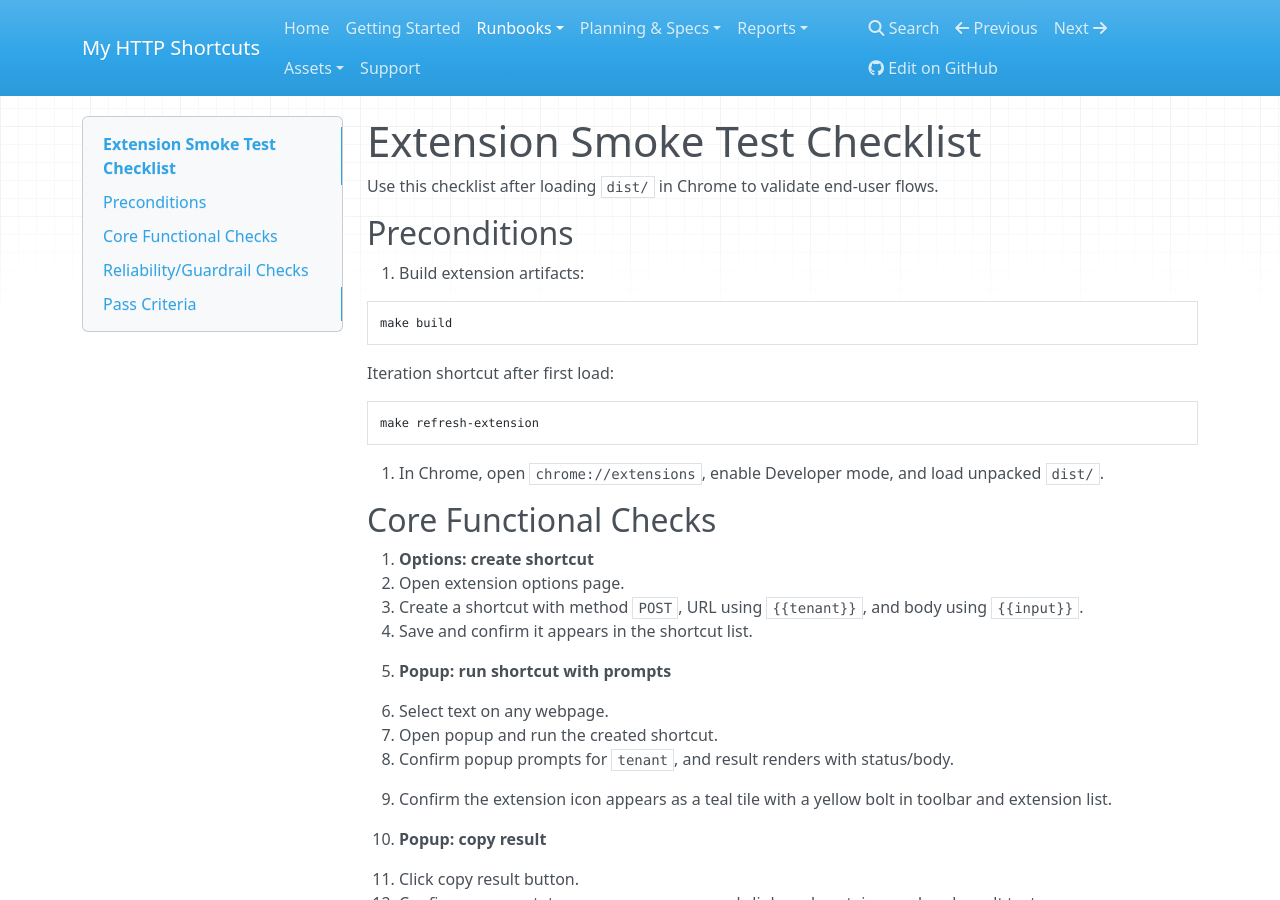
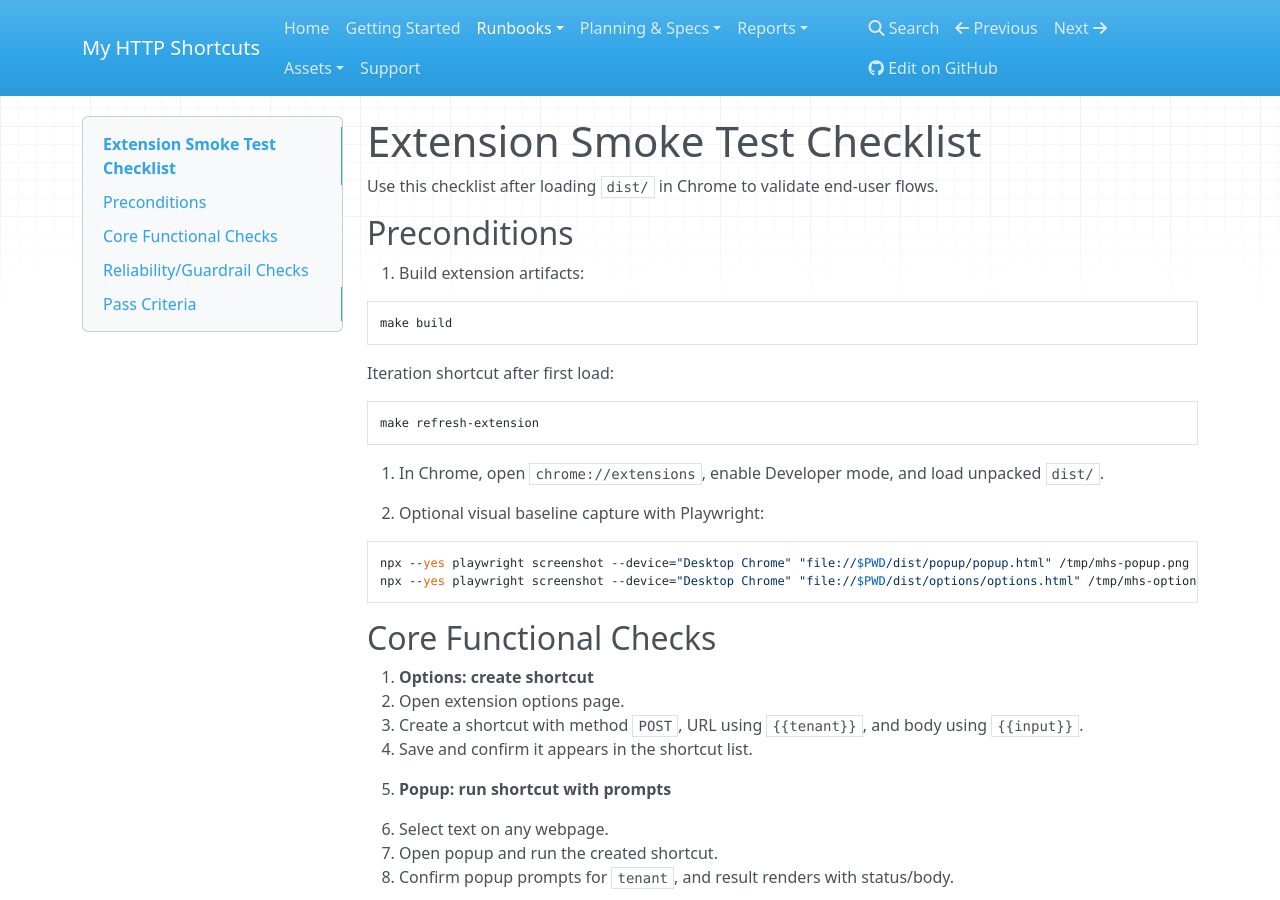
Before and after one commit to dmoliveira/my_http_shortcuts, an MkDocs documentation site: the page built from docs/runbooks/extension-smoke-test.md, in a window 1280 px wide and 900 px high. Built offline with MkDocs 1.6.1, drawn with Linux system fonts in a browser that asks for light colours; nearby versions of some CDN libraries.

Commit message:
add Playwright visual baseline command to smoke runbook

````diff
--- a/docs/runbooks/extension-smoke-test.md
+++ b/docs/runbooks/extension-smoke-test.md
@@ -17,6 +17,13 @@ make refresh-extension
 ```
 
 2. In Chrome, open `chrome://extensions`, enable Developer mode, and load unpacked `dist/`.
+
+3. Optional visual baseline capture with Playwright:
+
+```bash
+npx --yes playwright screenshot --device="Desktop Chrome" "file://$PWD/dist/popup/popup.html" /tmp/mhs-popup.png
+npx --yes playwright screenshot --device="Desktop Chrome" "file://$PWD/dist/options/options.html" /tmp/mhs-options.png
+```
 
 ## Core Functional Checks
 
````
